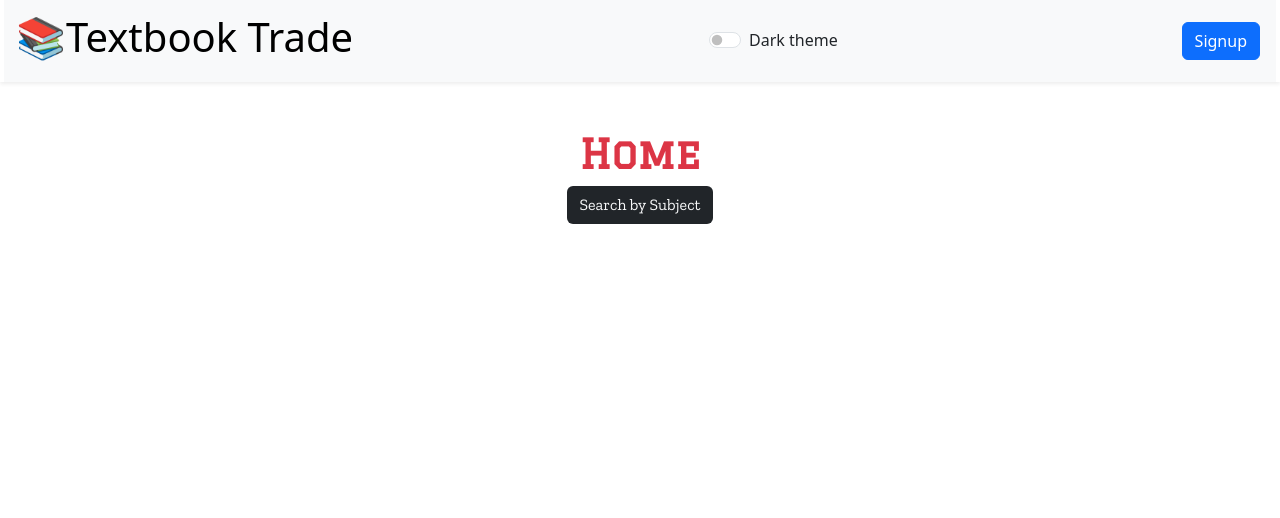
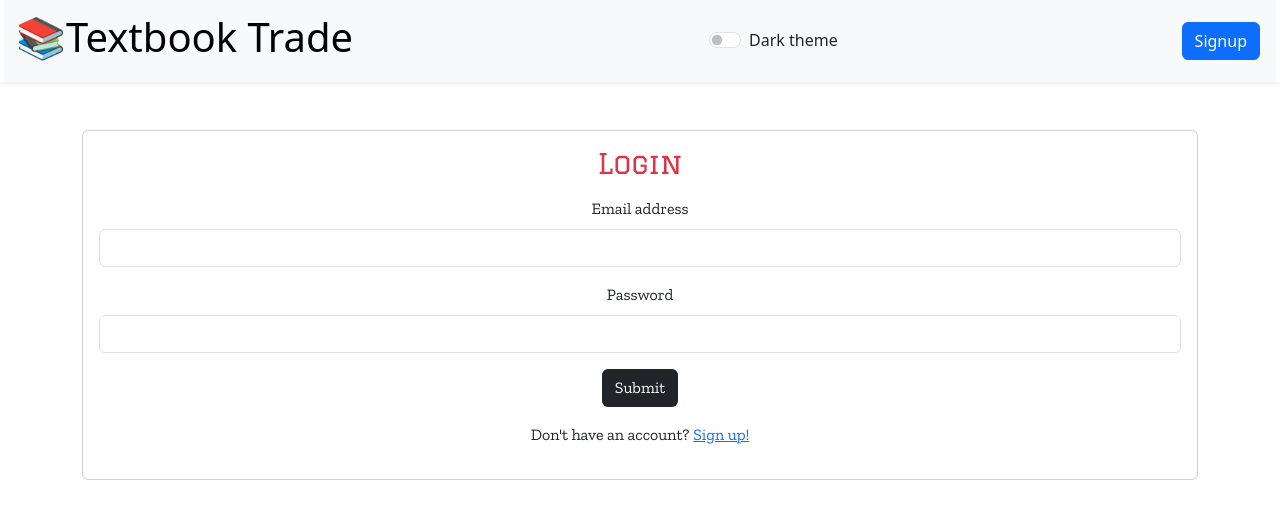
Before and after one commit to camillebagnani/textbook-trade, a React (Vite) app in the folder client/: page / in a window 1280 px wide. Shown: the top 518 px of the page. Built offline with nearby package versions, Linux system fonts and the light colour scheme; no server answers; a web font is replaced by a local one.

Commit message:
Added login component to the home page

```diff
--- a/client/src/pages/Home.jsx
+++ b/client/src/pages/Home.jsx
@@ -9,35 +9,36 @@ function Home() {
   const { loading, data } = useQuery(QUERY_ALL_BOOKS);
   const bookData = data?.books || [];
 
-  const {userData, userId, refetch} = queryUser();
-  // console.log(bookData)
+  const { userData, userId, refetch } = queryUser();
 
-  // const [bookData, setBookData] = useState({
+  const renderLogin = () => {
+    if (Auth.loggedIn()) {
+      return (
+        <div className="text-center zilla-slab-regular">
+          <h1 className="graduate-regular text-danger fw-bold">Home</h1>
 
-  // });
+          <a href="/subject" className="btn bg-dark text-light">
+            Search by Subject
+          </a>
+          {userData && (
+            <BookListings
+              bookData={bookData}
+              userData={userData}
+              page={"Home"}
+            />
+          )}
+        </div>
+      );
+    } else {
+      return (
+        <div>
+          <Login />
+        </div>
+      );
+    }
+  };
 
-  // const getBookData = async () => {
-
-  //   try {
-  //   const { bookData } = await allBooks({
-  //     variables: {bookData: books}
-  //   });
-  //   console.log("Testing!")
-  // } catch (err) {
-  //   console.error(err);
-  // }
-  // }
-
-  return (
-    <div className="text-center zilla-slab-regular">
-      <h1 className="graduate-regular text-danger fw-bold">Home</h1>
-
-      <a href="/subject" className="btn bg-dark text-light" >Search by Subject</a>
-      {userData && <BookListings bookData={bookData} userData={userData} page={"Home"}/>
-      }
-
-    </div>
-  )
+  return <div className="text-center zilla-slab-regular">{renderLogin()}</div>;
 }
 
 export default Home;
```
